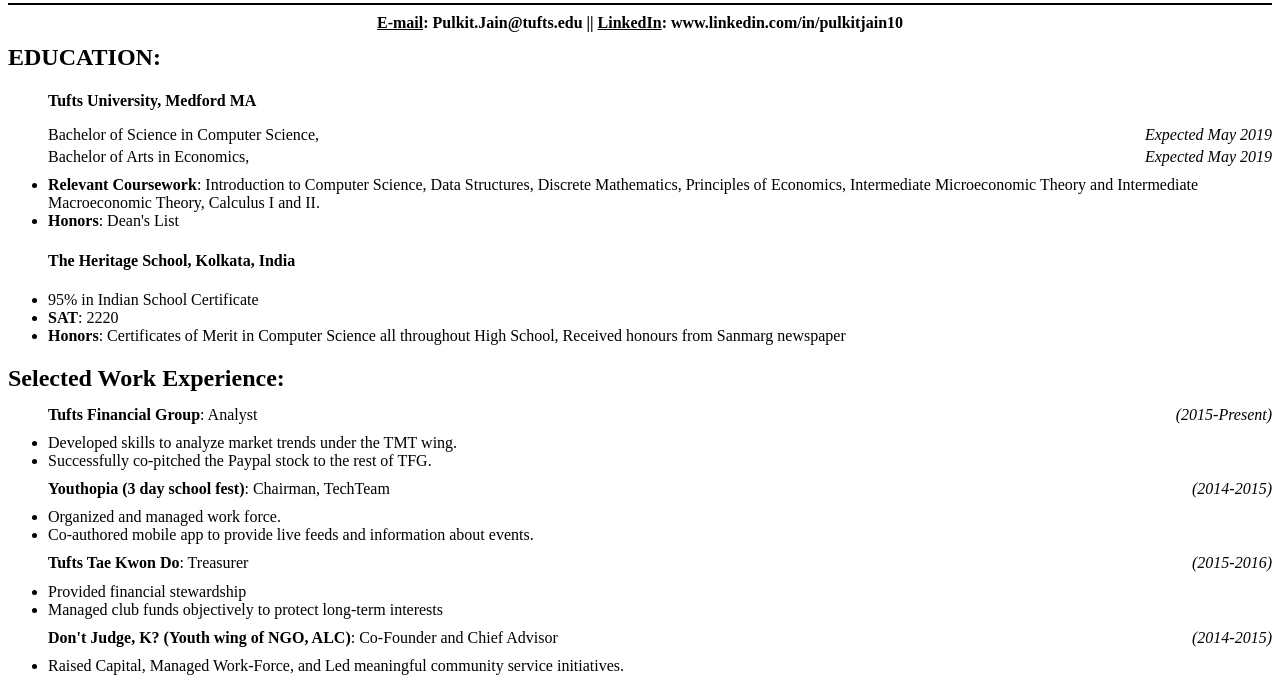
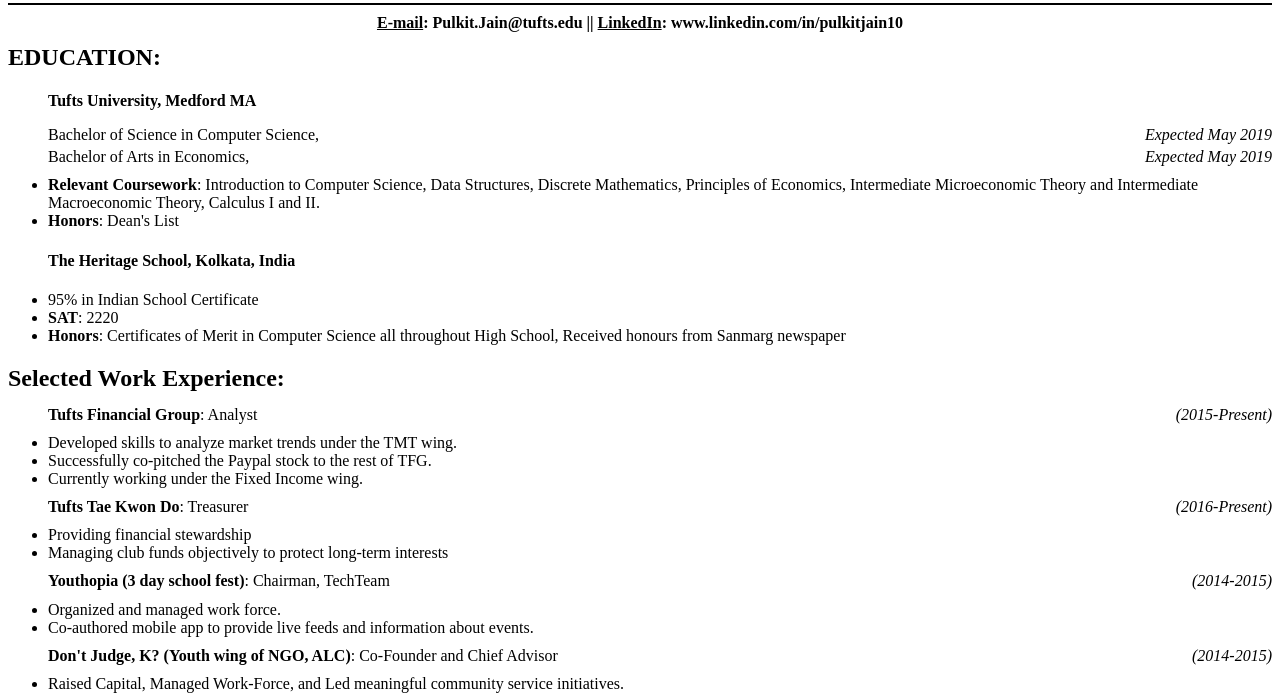
Before and after one commit to pjain03/pjain03.github.io, a plain HTML site: page resume.html in a window 1280 px wide. Shown: the part 78-777 px from the top of the page. Drawn offline with Linux system fonts and the light colour scheme.

Commit message:
Content Update

```diff
--- a/resume.html
+++ b/resume.html
@@ -28,16 +28,17 @@
 	<ul>
 		<li>Developed skills to analyze market trends under the TMT wing.</li>
 		<li>Successfully co-pitched the Paypal stock to the rest of TFG.</li>
+		<li>Currently working under the Fixed Income wing.</li>
+	</ul>
+	<p><span class="bold">Tufts Tae Kwon Do</span>: Treasurer				<span class="italics">(2016-Present)</span></p>
+	<ul>
+		<li>Providing financial stewardship</li>
+		<li>Managing club funds objectively to protect long-term interests</li>
 	</ul>
 	<p><span class="bold">Youthopia (3 day school fest)</span>: Chairman, TechTeam<span class="italics">(2014-2015)</span></p>
 	<ul>
 		<li>Organized and managed work force.</li>
 		<li>Co-authored mobile app to provide live feeds and information about events.</li>
-	</ul>
-	<p><span class="bold">Tufts Tae Kwon Do</span>: Treasurer				<span class="italics">(2015-2016)</span></p>
-	<ul>
-		<li>Provided financial stewardship</li>
-		<li>Managed club funds objectively to protect long-term interests</li>
 	</ul>
 	<p><span class="bold">Don't Judge, K? (Youth wing of NGO, ALC)</span>: Co-Founder and Chief Advisor <span class="italics">(2014-2015)</span></p>
 	<ul>
```
